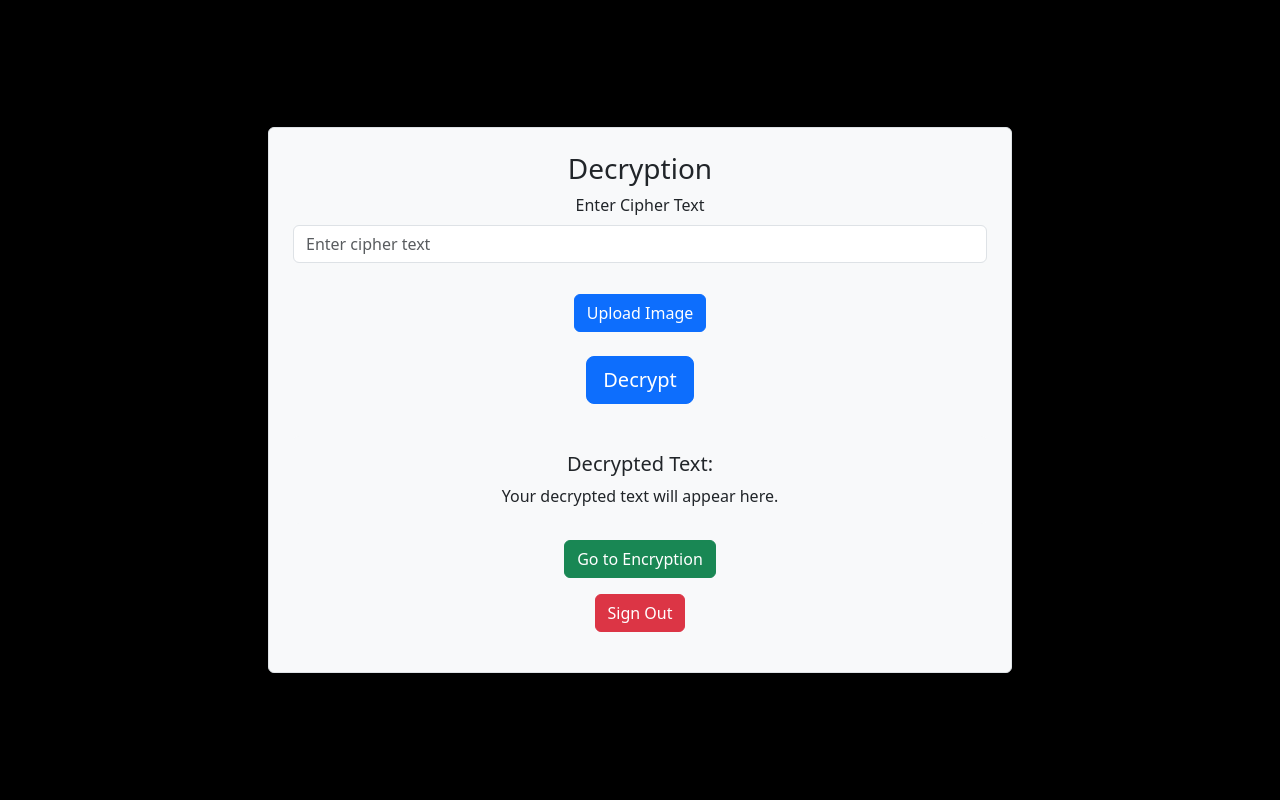
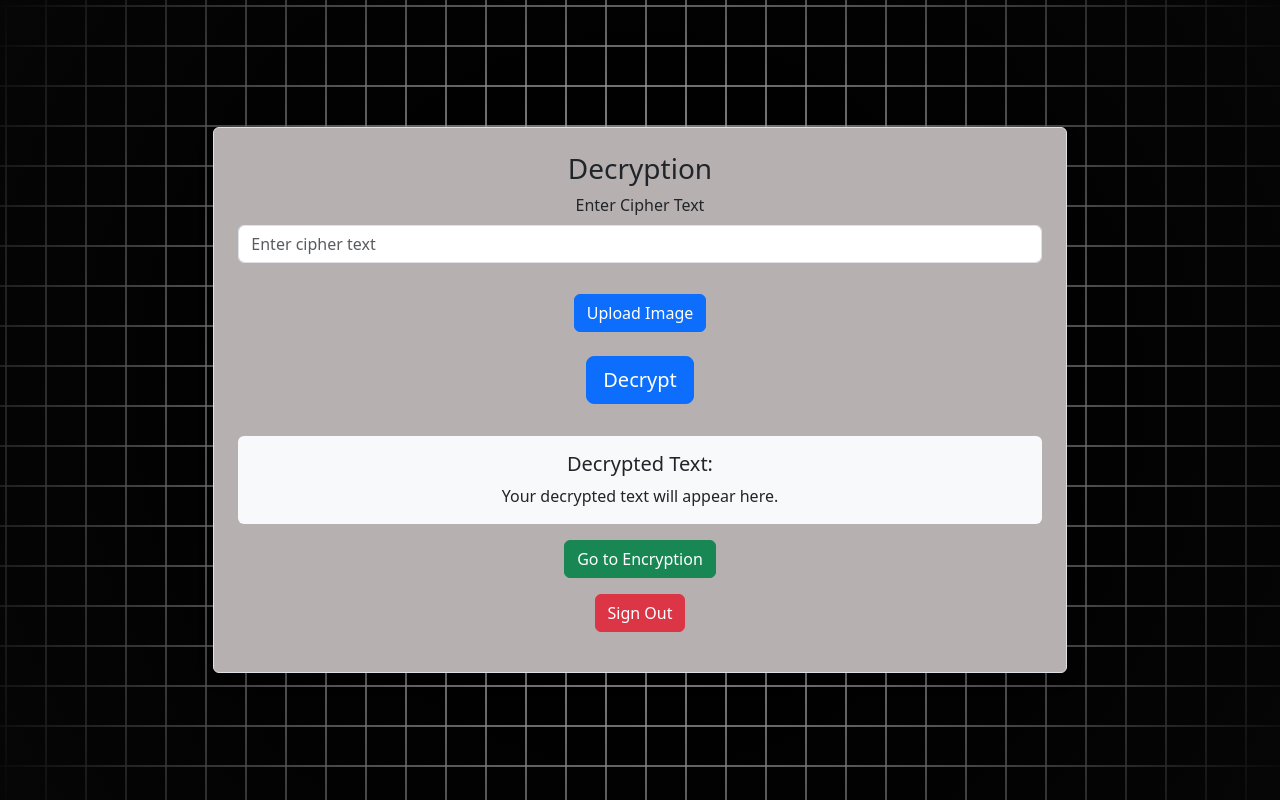
Before and after one commit to AadithyaSai/hobb-frontend, a React (Vite) app: page /home/decrypt in a window 1280 px wide. Built offline with nearby package versions, Linux system fonts and the light colour scheme; sample sign-in values are in the browser's storage.

Commit message:
added grid to decrypt

```diff
--- a/src/home/Decrypt.jsx
+++ b/src/home/Decrypt.jsx
@@ -1,5 +1,6 @@
 import React, { useState } from "react";
 import { Link } from "react-router";
+import Squares from "./Squares";
 
 const Decrypt = () => {
   const [cipherInput, setCipherInput] = useState("");
@@ -28,10 +29,17 @@ const Decrypt = () => {
   };
 
   return (
-    <div className="container d-flex justify-content-center align-items-center vh-100">
-      <div className="row w-100 justify-content-center">
+    <div className="d-flex justify-content-center align-items-center vh-100">
+      <Squares
+        speed={0.5}
+        squareSize={40}
+        direction="diagonal" // up, down, left, right, diagonal
+        borderColor="#fff"
+        hoverFillColor="#222"
+        className="position-absolute w-100 h-100"
+      />
       <div
-          className="col-md-8 border p-4 rounded shadow text-center m-2 bg-light"
+        className="encryption-container col-md-8 border p-4 rounded shadow text-center m-2"
         style={{ minWidth: "400px" }} // Ensures the box has a minimum width
       >
         <h3>Decryption</h3>
@@ -91,7 +99,6 @@ const Decrypt = () => {
         </div>
       </div>
     </div>
-    </div>
   );
 };
 
```
Lines whose indentation alone changed are shown as unchanged.
